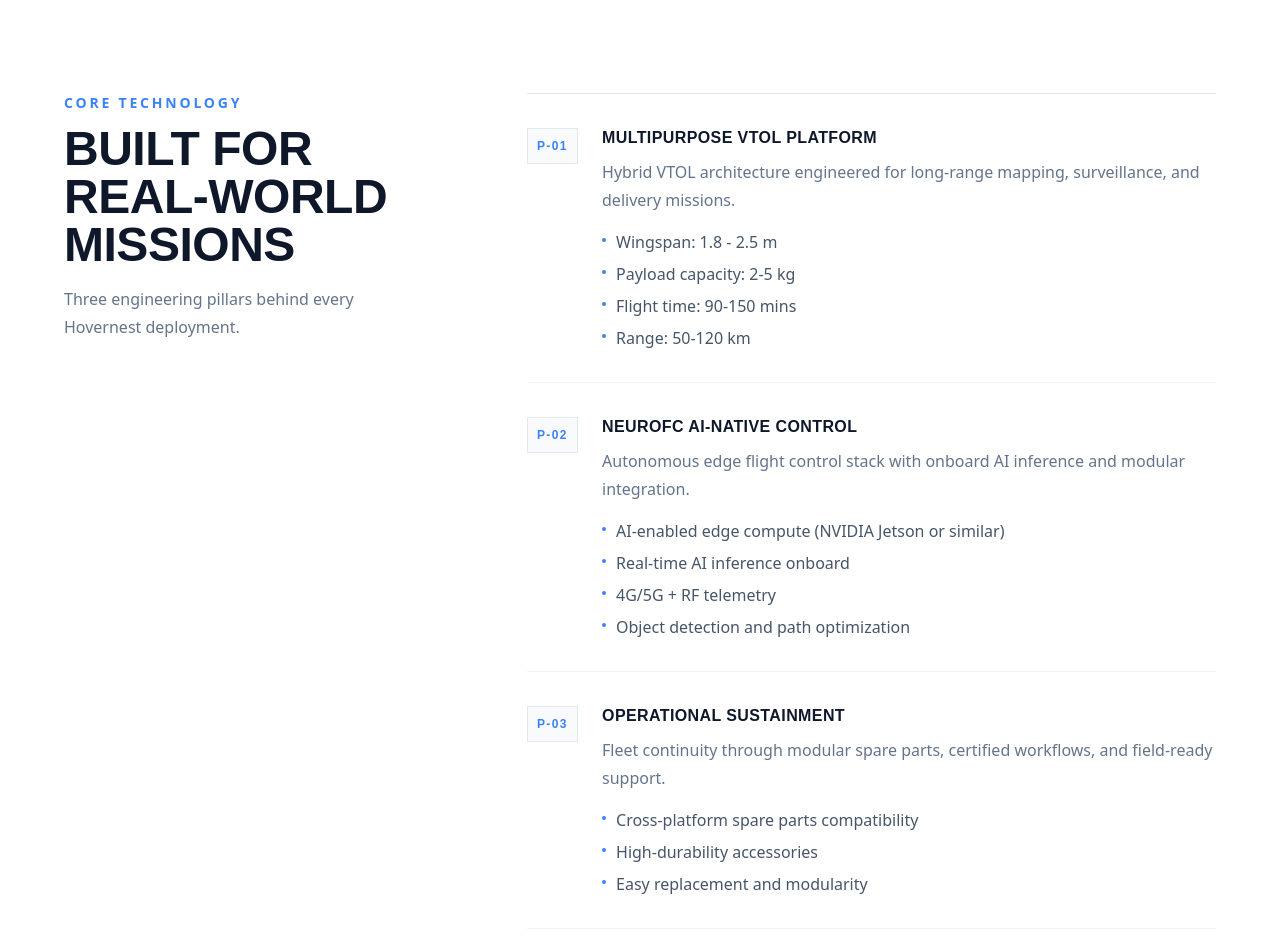
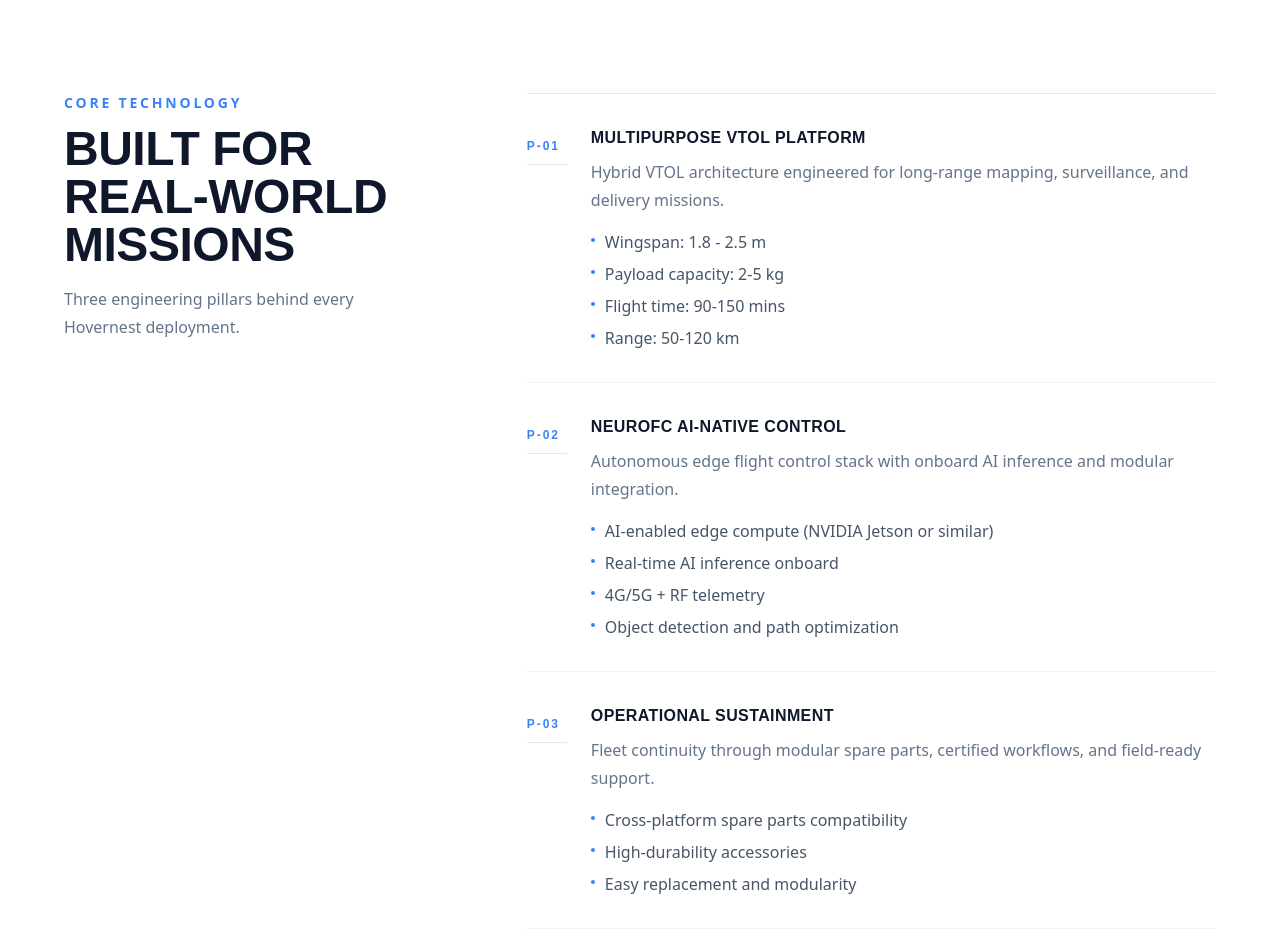
Before and after one commit to Zion203/hovernest, a React (Create React App) app in the folder frontend/: page / in a window 1280 px wide. Shown: the part 2040-2980 px from the top of the page. Built offline with nearby package versions, Linux system fonts and the light colour scheme; no server answers.

Commit message:
style: simplify core technology pillar code markers

```diff
--- a/frontend/src/pages/Home.js
+++ b/frontend/src/pages/Home.js
@@ -458,13 +458,17 @@
                     className="flex gap-6 border-b border-slate-100 py-8"
                   >
                     <div className="flex-shrink-0 pt-0.5">
-                      <div className="flex h-9 min-w-[3.2rem] items-center justify-center border border-slate-200 bg-slate-50 px-2">
+                      <div className="pt-1">
                         <span
-                          className="text-xs font-semibold uppercase tracking-[0.12em]"
-                          style={{ color: ACCENT, fontFamily: "'Barlow Condensed', sans-serif" }}
+                          className="text-xs font-semibold uppercase tracking-[0.16em]"
+                          style={{
+                            color: ACCENT,
+                            fontFamily: "'Barlow Condensed', sans-serif",
+                          }}
                         >
                           {pillarCode}
                         </span>
+                        <div className="mt-2 h-px w-10 bg-slate-200" />
                       </div>
                     </div>
                     <div className="flex-1 min-w-0">
```
